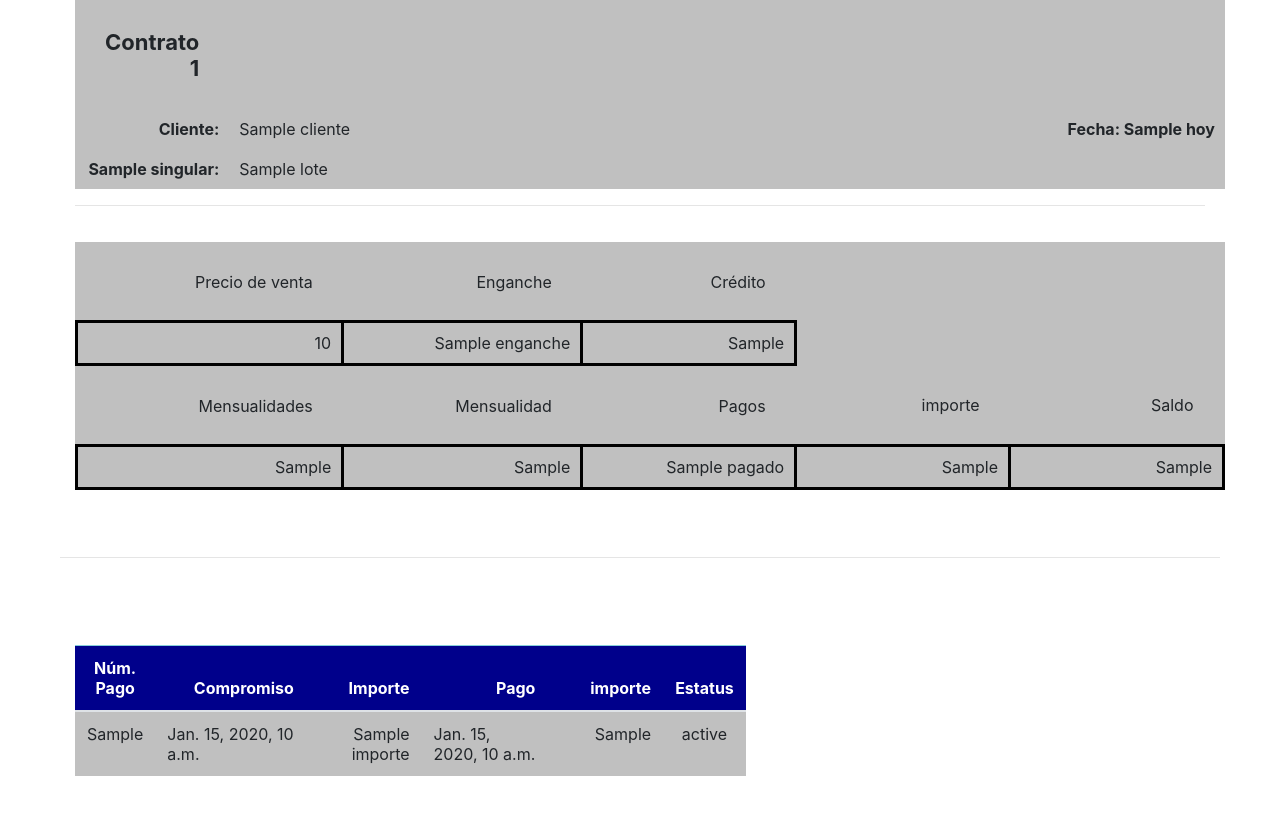
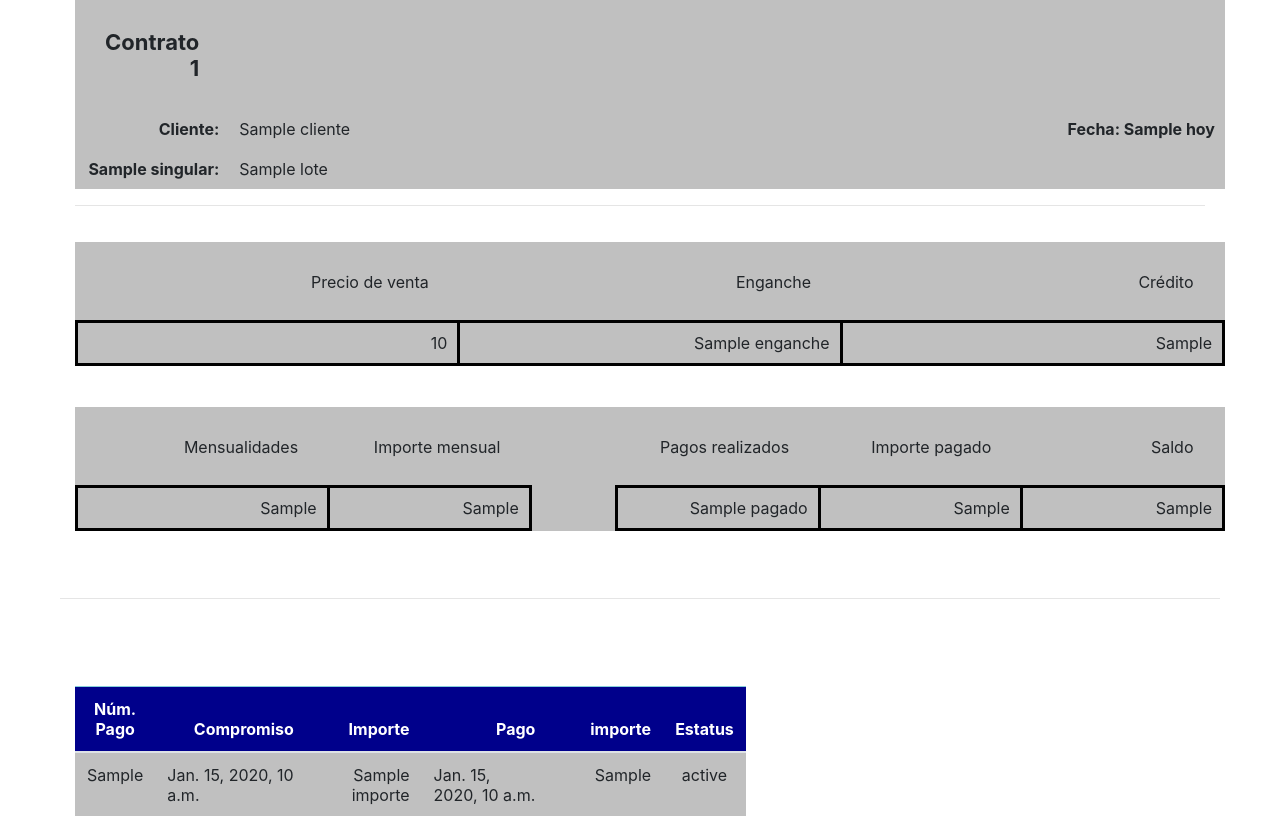
Before and after one commit to evallardy/pleyatec, a Django app: template finanzas/templates/finanzas/estado_cuenta_PDF.html in a window 1280 px wide. Shown: the part 397-1213 px from the top of the page. Before the commit the page ends 1173 px from the top, so only its background shows below. Run offline with Django 4.2, Linux system fonts and the light colour scheme; the template is opened without the code that fills it: most values are stand-ins (such as "Sample title", 1, 10 or a date in 2020); parts of the project's set-up code (start-up, migrations or seed data) failed here and were passed over; some libraries are stand-ins or nearby versions.

Commit message:
importe saldo edo cta 5

```diff
--- a/finanzas/templates/finanzas/estado_cuenta_PDF.html
+++ b/finanzas/templates/finanzas/estado_cuenta_PDF.html
@@ -100,16 +100,21 @@
                     <td style="border-style: solid; border-color: black; width: 140px;">{{ x.enganche }}</td>
                     <td style="border-style: solid; border-color: black; width: 140px;">{{ importe_por_pagar }}</td>
                 </tr>
+            </table>
+            <br>
+            <table style="padding: 3px 3px 0px 0px; text-align: right;">
                 <tr>
                     <td style="width: 140px;"><label>Mensualidades</label></td>
-                    <td style="width: 140px;"><label>Mensualidad</label></td>
-                    <td style="width: 140px;"><label>Pagos</label></td>
-                    <td style="width: 140px;"><label>importe</label></td>
-                    <td style="width: 140px;"><label>Saldo</label></td>
+                    <td style="width: 140px;"><label>Importe mensual</label></td>
+                    <td style="width: 60px;"></td>
+                    <td style="width: 120px;"><label>Pagos realizados</label></td>
+                    <td style="width: 120px;"><label>Importe pagado</label></td>
+                    <td style="width: 120px;"><label>Saldo</label></td>
                 </tr>
                 <tr>
                     <td style="border-style: solid; border-color: black; width: 140px;">{{  por_pagar }}</td>
                     <td style="border-style: solid; border-color: black; width: 140px;">{{ x.importe_x_pago }}</td>
+                    <td style="width: 60px;"></td>
                     <td style="border-style: solid; border-color: black; width: 140px;">{{ pagado }}</td>
                     <td style="border-style: solid; border-color: black; width: 140px;">{{ importe_pagado }}</td>
                     <td style="border-style: solid; border-color: black; width: 140px;">{{ importe_saldo }}</td>
```
